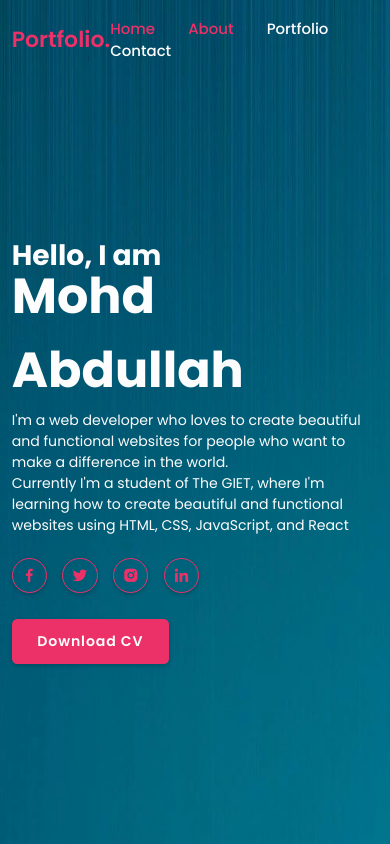
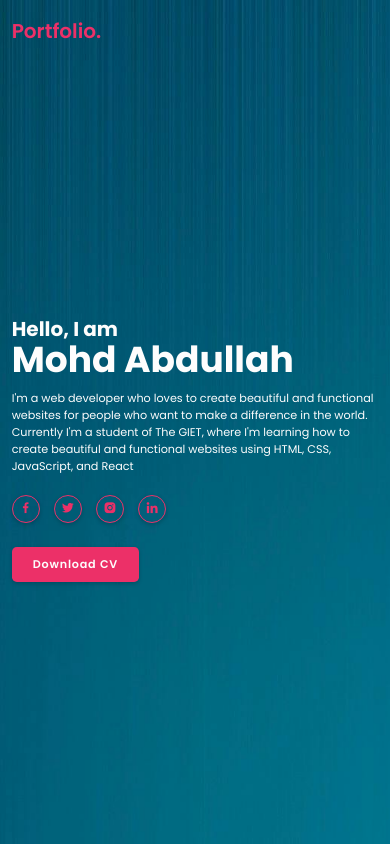
Before and after one commit to MRAHXD/port, a plain HTML site: page index.html in a window 390 px wide. Shown: the top 844 px of the page. Drawn offline with nearby package versions, Linux system fonts and the light colour scheme.

Commit message:
Update style.css

```diff
--- a/css/style.css
+++ b/css/style.css
@@ -418,3 +418,37 @@ span {
         grid-template-columns: repeat(2, 1fr);
     }
 }
+
+@media (max-width: 768px) {
+
+    .navbar {
+        display: none;
+    }
+    html {
+        font-size: 50%;
+    }
+
+    .home-content h1 {
+        font-size: 4.5rem;
+    }
+
+    .home-content h3 {
+        font-size: 2.5rem;
+    }
+
+    .home-content p {
+        font-size: 1.4rem;
+    }
+
+    .home-content .social-media a {
+        width: 3.5rem;
+        height: 3.5rem;
+        font-size: 1.8rem;
+    }
+
+    .home-content .btn {
+        padding: 1rem 2.5rem;
+        font-size: 1.4rem;
+    }
+
+}
```
